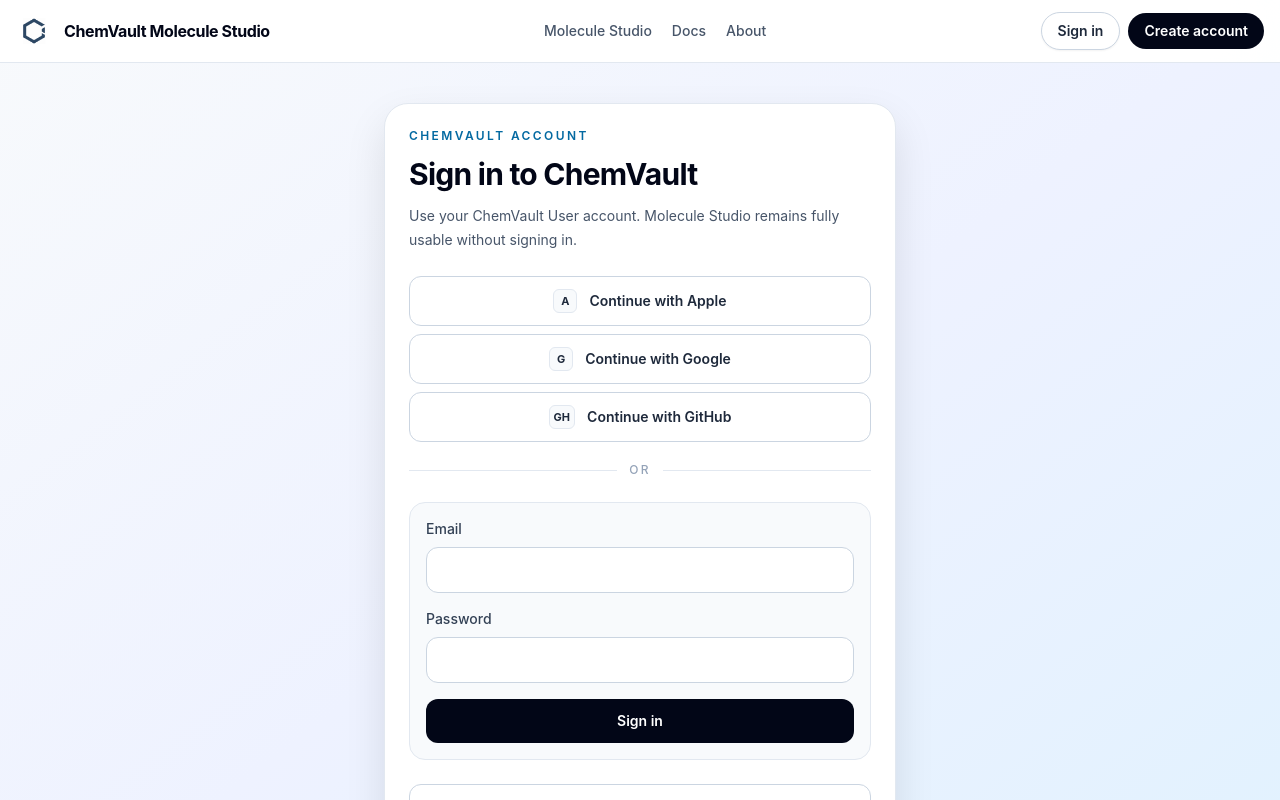
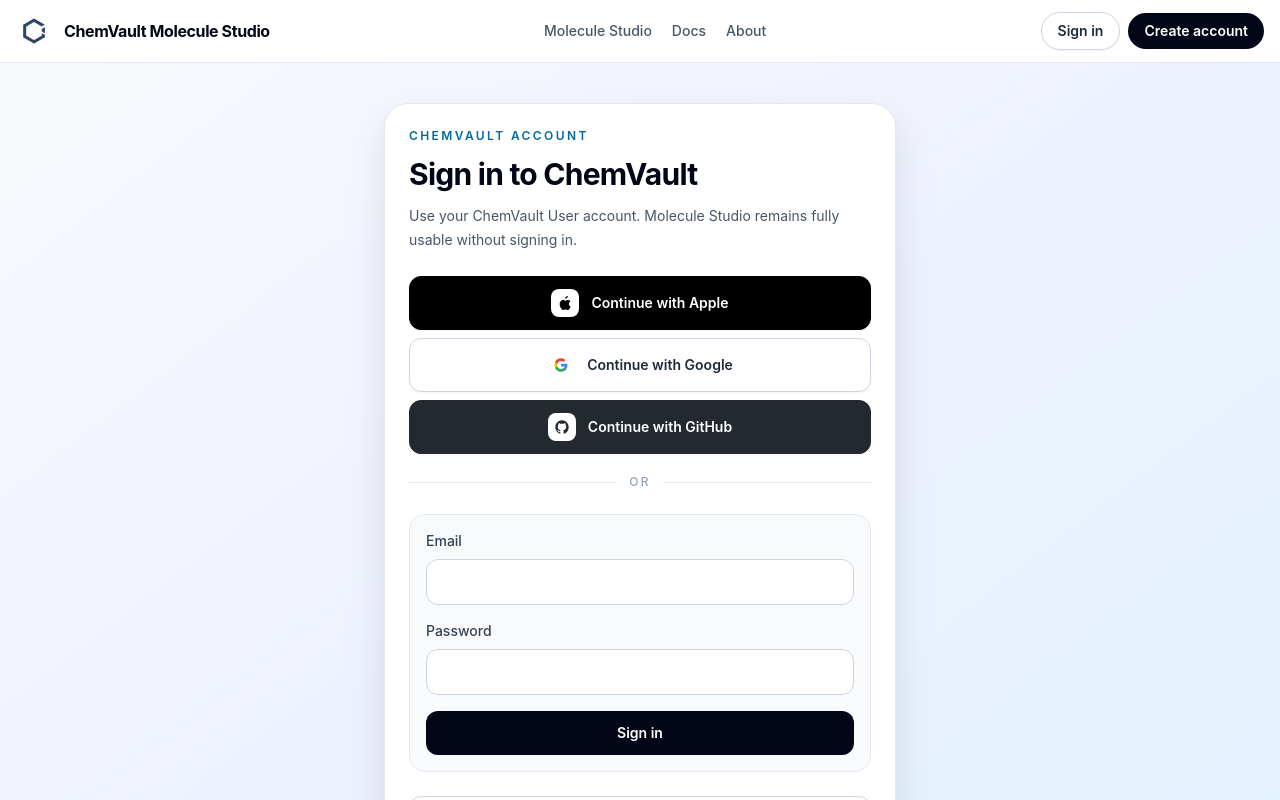
Before and after one commit to Eddy-ZM/ChemVault-Model, a Next.js app: page /login in a window 1280 px wide. Shown: the top 800 px of the page. Built offline with nearby package versions, Linux system fonts and the light colour scheme; no server answers.

Commit message:
style: brand social login buttons

```diff
--- a/src/components/auth/LoginForm.tsx
+++ b/src/components/auth/LoginForm.tsx
@@ -7,10 +7,25 @@
 import { useAuth } from '@/components/auth/AuthProvider';
 import { OAuthProvider, buildOAuthUrl, buildRegisterUrl } from '@/lib/auth/chemvaultUserLinks';
 
-const oauthProviders: Array<{ id: OAuthProvider; label: string; mark: string }> = [
-  { id: 'apple', label: 'Apple', mark: 'A' },
-  { id: 'google', label: 'Google', mark: 'G' },
-  { id: 'github', label: 'GitHub', mark: 'GH' }
+const oauthProviders: Array<{ id: OAuthProvider; label: string; className: string; iconWrapClassName: string }> = [
+  {
+    id: 'apple',
+    label: 'Apple',
+    className: 'border-black bg-black text-white hover:bg-zinc-800 focus-visible:ring-zinc-300',
+    iconWrapClassName: 'bg-white text-black'
+  },
+  {
+    id: 'google',
+    label: 'Google',
+    className: 'border-slate-300 bg-white text-slate-800 hover:border-[#4285F4] hover:text-[#1a73e8] focus-visible:ring-[#4285F4]/30',
+    iconWrapClassName: 'bg-white text-slate-900'
+  },
+  {
+    id: 'github',
+    label: 'GitHub',
+    className: 'border-[#24292f] bg-[#24292f] text-white hover:bg-[#1f2328] focus-visible:ring-[#24292f]/30',
+    iconWrapClassName: 'bg-white text-[#24292f]'
+  }
 ];
 
 export function LoginForm() {
@@ -72,10 +87,10 @@
           <a
             key={provider.id}
             href={provider.href}
-            className="flex items-center justify-center gap-3 rounded-xl border border-slate-300 bg-white px-4 py-3 text-sm font-semibold text-slate-800 transition hover:border-sky-300 hover:text-sky-800"
+            className={`flex items-center justify-center gap-3 rounded-xl border px-4 py-3 text-sm font-semibold shadow-sm transition focus-visible:outline-none focus-visible:ring-4 ${provider.className}`}
           >
-            <span className="grid h-6 min-w-6 place-items-center rounded-md border border-slate-200 bg-slate-50 px-1 text-[11px] font-bold">
-              {provider.mark}
+            <span className={`grid h-7 w-7 place-items-center rounded-lg ${provider.iconWrapClassName}`} aria-hidden="true">
+              <OAuthProviderIcon provider={provider.id} />
             </span>
             Continue with {provider.label}
           </a>
@@ -144,3 +159,30 @@
   if (value === '/profile' || value === '/molecules' || value === '/settings' || value === '/molecule') return value;
   return '/molecule';
 }
+
+function OAuthProviderIcon({ provider }: { provider: OAuthProvider }) {
+  if (provider === 'apple') {
+    return (
+      <svg viewBox="0 0 24 24" className="h-4 w-4 fill-current" focusable="false" aria-hidden="true">
+        <path d="M16.36 1.43c.02 1.07-.39 2.1-1.12 2.88-.78.86-2.06 1.52-3.1 1.43-.12-1.02.42-2.13 1.13-2.88.79-.84 2.17-1.49 3.09-1.43ZM20.5 17.27c-.45 1.04-.67 1.5-1.25 2.42-.81 1.23-1.95 2.77-3.36 2.78-1.26.01-1.58-.82-3.28-.81-1.7.01-2.06.82-3.32.81-1.42-.01-2.5-1.4-3.31-2.64-2.27-3.49-2.51-7.58-1.1-9.76 1-1.55 2.58-2.46 4.07-2.46 1.52 0 2.48.83 3.73.83 1.22 0 1.96-.84 3.72-.84 1.33 0 2.74.72 3.74 1.97-3.28 1.8-2.75 6.48.36 7.7Z" />
+      </svg>
+    );
+  }
+
+  if (provider === 'google') {
+    return (
+      <svg viewBox="0 0 24 24" className="h-4 w-4" focusable="false" aria-hidden="true">
+        <path fill="#4285F4" d="M21.6 12.23c0-.76-.07-1.49-.2-2.19H12v4.14h5.38a4.6 4.6 0 0 1-2 3.02v2.51h3.25c1.9-1.75 2.97-4.33 2.97-7.48Z" />
+        <path fill="#34A853" d="M12 22c2.7 0 4.97-.9 6.63-2.43l-3.25-2.51c-.9.6-2.05.96-3.38.96-2.6 0-4.8-1.75-5.59-4.11H3.06v2.59A10 10 0 0 0 12 22Z" />
+        <path fill="#FBBC05" d="M6.41 13.91a6.02 6.02 0 0 1 0-3.82V7.5H3.06a10 10 0 0 0 0 9l3.35-2.59Z" />
+        <path fill="#EA4335" d="M12 5.98c1.47 0 2.79.51 3.83 1.5l2.88-2.88C16.97 2.98 14.7 2 12 2a10 10 0 0 0-8.94 5.5l3.35 2.59C7.2 7.73 9.4 5.98 12 5.98Z" />
+      </svg>
+    );
+  }
+
+  return (
+    <svg viewBox="0 0 24 24" className="h-4 w-4 fill-current" focusable="false" aria-hidden="true">
+      <path d="M12 2C6.48 2 2 6.58 2 12.24c0 4.52 2.87 8.35 6.84 9.7.5.1.68-.22.68-.49 0-.24-.01-.88-.01-1.73-2.78.62-3.37-1.37-3.37-1.37-.45-1.18-1.11-1.5-1.11-1.5-.91-.63.07-.62.07-.62 1 .07 1.53 1.06 1.53 1.06.9 1.56 2.34 1.11 2.91.85.09-.66.35-1.11.63-1.37-2.22-.26-4.55-1.14-4.55-5.06 0-1.12.39-2.03 1.03-2.75-.1-.26-.45-1.31.1-2.71 0 0 .84-.28 2.75 1.05A9.3 9.3 0 0 1 12 6.96c.85 0 1.7.12 2.5.34 1.9-1.33 2.74-1.05 2.74-1.05.55 1.4.2 2.45.1 2.71.64.72 1.03 1.63 1.03 2.75 0 3.93-2.34 4.8-4.57 5.05.36.32.68.94.68 1.9 0 1.37-.01 2.47-.01 2.8 0 .27.18.59.69.49A10.1 10.1 0 0 0 22 12.24C22 6.58 17.52 2 12 2Z" />
+    </svg>
+  );
+}
```
